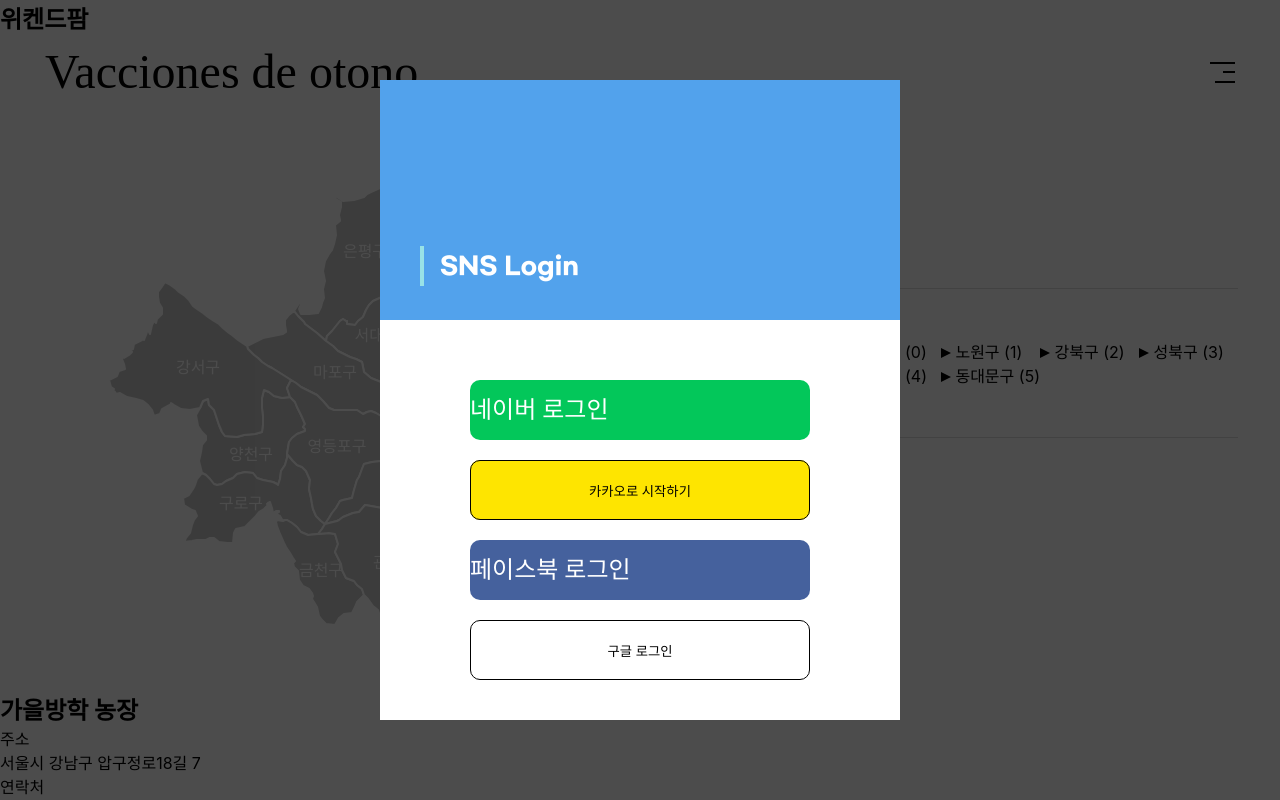
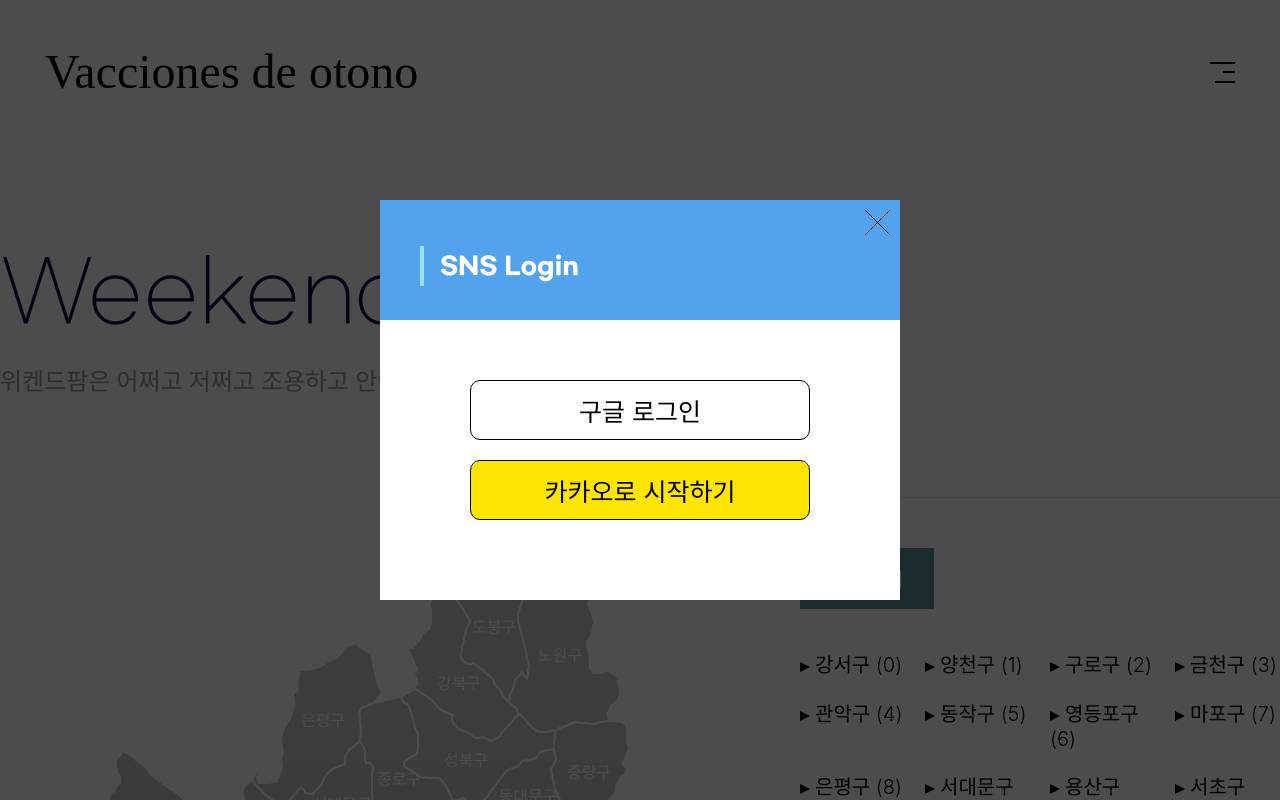
Before and after one commit to fall-vacation/front, a Next.js app: page /weekend-farm in a window 1280 px wide. Both pictures are taken after a click on the element 1222 px from the left and 72 px from the top of the page. Shown: the top 800 px of the page. Built offline with nearby package versions, Linux system fonts and the light colour scheme; a web font is replaced by a local one.

Commit message:
웨켄드팜 작업

```diff
--- a/components/common/GoogleLogin/login.tsx
+++ b/components/common/GoogleLogin/login.tsx
@@ -10,15 +10,22 @@
     },
   });
 
-  return <GoogleButton onClick={() => customLogin()}>구글 로그인</GoogleButton>;
+  return (
+    <>
+      <GoogleButton onClick={() => customLogin()}>구글 로그인</GoogleButton>
+    </>
+  );
 }
 
 const GoogleButton = styled.button`
+  display: block;
   width: 100%;
   height: 6rem;
   background-color: #fff;
   border: 1px black solid;
   border-radius: 10px;
   outline: none;
+  font-size: 2.5rem;
+  text-align: center;
   cursor: pointer;
 `;
--- a/components/common/KakaoLogin/login.tsx
+++ b/components/common/KakaoLogin/login.tsx
@@ -20,6 +20,8 @@
   color: black;
   border: 1px black solid;
   border-radius: 10px;
+  font-size: 2.5rem;
+  text-align: center;
   outline: none;
   cursor: pointer;
 `;
--- a/components/common/Modal/index.tsx
+++ b/components/common/Modal/index.tsx
@@ -1,10 +1,11 @@
 import { ReactNode, RefObject, useEffect, useState } from "react";
 import { createPortal } from "react-dom";
 import styled from "styled-components";
+import useOutsideClick from "../../../hook/outSideClick";
 
 type ModalProps = {
   children: ReactNode;
-  target: RefObject<HTMLDivElement>;
+  target?: RefObject<HTMLDivElement>;
   width?: number;
   height?: number;
 };
--- a/components/common/Nav/index.tsx
+++ b/components/common/Nav/index.tsx
@@ -10,14 +10,28 @@
 import GoogleLoginButton from "../GoogleLogin/login";
 import GoogleLogoutButton from "../GoogleLogin/logout";
 import KakaoLoginButton from "../KakaoLogin/login";
+import { useEffect } from "react";
 
 const Nav = () => {
   const modalRef = useRef<HTMLDivElement>(null);
+  const contentRef = useRef<HTMLDivElement>(null);
   const [isOpen, setIsOpen] = useState<boolean>(false);
 
-  useOutsideClick(modalRef, () => {
-    setIsOpen(false);
-  });
+  // useOutsideClick(modalRef, () => setIsOpen(false));
+
+  useEffect(() => {
+    const clickEvt = (e: any) => {
+      if (contentRef.current && !contentRef.current?.contains(e.target)) {
+        console.log("hi");
+      }
+    };
+
+    contentRef.current?.addEventListener("click", clickEvt);
+
+    return () => {
+      contentRef.current?.removeEventListener("click", clickEvt);
+    };
+  }, [contentRef]);
 
   return (
     <Wrap>
@@ -35,18 +49,22 @@
         {isOpen && (
           <Modal target={modalRef}>
             <Dim>
-              <S.ModalContents>
+              <S.ModalContents ref={contentRef}>
                 <div className="login_bg">
+                  <Close>
+                    <svg width={25} height={25} viewBox="0 0 25 25" onClick={() => setIsOpen(!isOpen)}>
+                      <path d="M0 0 L25 25 M25 0 L 0 25 Z" stroke="black"></path>
+                    </svg>
+                  </Close>
                   <h2 className="title">SNS Login</h2>
                 </div>
                 <ul>
-                  <li className="naver">네이버 로그인</li>
-                  <li className="kakao">
-                    <KakaoLoginButton />
-                  </li>
-                  <li className="facebook">페이스북 로그인</li>
+                  {/* <li className="naver">네이버 로그인</li> */}
                   <li>
                     <GoogleLoginButton />
+                  </li>
+                  <li>
+                    <KakaoLoginButton />
                   </li>
                 </ul>
               </S.ModalContents>
@@ -69,4 +87,12 @@
   overflow: hidden;
 `;
 
+const Close = styled.div`
+  padding: 10px;
+  text-align: right;
+  > svg {
+    cursor: pointer;
+  }
+`;
+
 export default Nav;
--- a/components/common/Nav/style.ts
+++ b/components/common/Nav/style.ts
@@ -5,7 +5,7 @@
   width: 100%;
   height: 14.4rem;
   box-sizing: border-box;
-  position: absolute;
+  position: relative;
   padding: 0 4.5rem;
   background: transparent;
   top: 0;
@@ -33,15 +33,16 @@
   top: 50%;
   transform: translate(-50%, -50%);
   width: 52rem;
-  height: 64rem;
+  height: 40rem;
   background-color: #fff;
+
   > * {
     box-sizing: border-box;
   }
 
   .login_bg {
     background: #52a2ec;
-    height: 24rem;
+    height: 12rem;
     position: relative;
     &::after{
       content: '';
@@ -116,9 +117,7 @@
         background-color: #FEE500;
         color: black;
       }
-      &.facebook {
-        background-color: #45619D;
-      }
+
       &.google {
         background-color: #FFFFFF;
         border: 0.1rem solid #DEDEDE;
--- a/components/pages/home/Title/style.ts
+++ b/components/pages/home/Title/style.ts
@@ -1,17 +1,32 @@
-import styled from 'styled-components'
-import * as Palett from '@/constant/color'
-import MainVisualImg from '../../../public/images/bg_visual.jpg'
+import styled from "styled-components";
+import * as Palett from "@/constant/color";
+import MainVisualImg from "../../../public/images/bg_visual.jpg";
 export const ContainerWrap = styled.div`
   position: relative;
   width: 100%;
   height: 96rem;
-  background: url('../../../../images/bg_visual.jpg') no-repeat center top;
+  background: url("../../../../images/bg_visual.jpg") no-repeat center top;
   background-size: contain;
-`
+`;
 export const ContainerBox = styled.div`
   max-width: 1538px;
   margin: 0 auto;
-`
+  .title {
+    margin-top: 100px;
+    margin-bottom: 21px;
+    font-size: 84px;
+    font-weight: 300;
+    font-family: "GmarketSans";
+    color: #0f094a;
+  }
+  .slogan {
+    margin-bottom: 100px;
+    font-size: 24px;
+    font-weight: 300;
+    font-family: "S-CoreDream";
+    color: #999;
+  }
+`;
 export const Slogan = styled.h2`
   padding-top: 250px;
   font-size: 8rem;
@@ -19,7 +34,7 @@
   line-height: 1.1;
   font-weight: 700;
   letter-spacing: -0.25;
-  font-family: 'GmarketSans';
+  font-family: "GmarketSans";
   font-weight: 500;
   span {
     font-size: 3.2rem;
@@ -29,7 +44,7 @@
     color: #fff;
     margin-top: 3.2rem;
   }
-`
+`;
 
 export const InputBox = styled.div`
   display: flex;
@@ -44,14 +59,14 @@
     height: 8rem;
     padding: 0.5rem 0 0.5rem 2rem;
     width: 74.8rem;
-    input[type='text'] {
+    input[type="text"] {
       width: 100%;
       height: 100%;
       padding: 5px;
       font-size: 2.4rem;
     }
   }
-`
+`;
 export const ZoomBox = styled.div`
   width: 9.2rem;
   height: 8rem;
@@ -59,4 +74,4 @@
   display: flex;
   align-items: center;
   justify-content: center;
-`
+`;
--- a/components/pages/weekend-farm/south-korea.tsx
+++ b/components/pages/weekend-farm/south-korea.tsx
@@ -1,21 +1,59 @@
 import { useEffect } from "react";
+import styled from "styled-components";
 
 type SouthKoreaProps = {
   width: number;
+  handleClick: (v: string) => void;
 };
 
-/**
- * 현재 path 와 text가 나눠져있는데,
- * path에 click이벤트가 걸려있어, text클릭시 이벤트가 발동하지않는다
- * 따라서 추후에 같은구끼리 g > path,text 형태로 묶어야함
- */
+export const FIXED_LOCATION_INFO = [
+  { name: "강서구", id: "CD11500" },
+  { name: "양천구", id: "CD11470" },
+  { name: "구로구", id: "CD11530" },
+  { name: "금천구", id: "CD11545" },
+  { name: "관악구", id: "CD11620" },
+  { name: "동작구", id: "CD11590" },
+  { name: "영등포구", id: "CD11560" },
+  { name: "마포구", id: "CD11440" },
+  { name: "은평구", id: "CD11380" },
+  { name: "서대문구", id: "CD11410" },
+  { name: "용산구", id: "CD11170" },
+  { name: "서초구", id: "CD11650" },
+  { name: "강남구", id: "CD11680" },
+  { name: "송파구", id: "CD11710" },
+  { name: "강동구", id: "CD11740" },
+  { name: "광진구", id: "CD11215" },
+  { name: "성동구", id: "CD11200" },
+  { name: "중구", id: "CD11140" },
+  { name: "종로구", id: "CD11110" },
+  { name: "성북구", id: "CD11290" },
+  { name: "강북구", id: "CD11305" },
+  { name: "도봉구", id: "CD11320" },
+  { name: "노원구", id: "CD11350" },
+  { name: "중랑구", id: "CD11260" },
+  { name: "동대문구", id: "CD11230" },
+];
 
-export default function SouthKorea({ width }: SouthKoreaProps) {
+const LocationIcon = () => {
+  return (
+    <>
+      <svg width={50} height={50} viewBox="0 0 50 50">
+        <path d=""></path>
+      </svg>
+    </>
+  );
+};
+
+export default function SouthKorea({ width, handleClick }: SouthKoreaProps) {
   useEffect(() => {
     const locationList = document.querySelectorAll(".locations path");
 
     locationList.forEach((location, index) => {
-      location.addEventListener("click", () => {
+      location.addEventListener("click", (e) => {
+        const currentTarget = e.target as HTMLElement;
+        const name = FIXED_LOCATION_INFO.filter((info) => info.id === currentTarget.id)[0]?.name || "";
+        handleClick(name);
+
         const target = locationList[index];
         locationList.forEach((v, _) => {
           v.classList.add("FillGrey");
@@ -24,6 +62,7 @@
       });
     });
   }, []);
+
   return (
     <>
       <svg className="south-korea" width={width} height={(656 * width) / 800} xmlns="http://www.w3.org/2000/svg" viewBox=" 0 0 800 656 ">
@@ -33,6 +72,8 @@
             className="FillGrey"
             d="M 455 297 l 4 -2 1 0 1 0 3 -1 4 5 7 3 2 6 0 8 -11 2 -11 1 -8 0 -9 1 -8 1 -9 1 -9 -2 -10 -1 -9 1 -4 3 -2 3 -6 -6 -3 -4 -5 -6 -4 -5 -2 -5 5 -3 0 -6 0 -10 0 -9 1 -9 -3 -4 -2 0 -2 0 -1 -4 0 -9 -5 -9 1 -10 -1 -11 -1 -6 2 -6 5 -2 7 -3 10 -2 2 -1 3 0 1 0 4 -2 8 -1 3 6 4 1 3 8 3 10 1 6 3 5 0 9 0 7 -1 5 -6 3 -6 4 -1 5 6 4 5 3 5 4 9 1 10 0 4 4 3 4 5 10 1 3 z "
           />
+          <LocationIcon />
+
           <path
             id="CD11140"
             className="FillGrey"
@@ -154,6 +195,9 @@
             d="M 726 320 l 1 7 3 9 0 9 1 9 1 10 1 5 -1 -1 -5 -1 -3 0 -4 2 -11 0 -8 1 -5 6 -4 5 -4 6 -2 4 -1 8 -4 7 -3 2 1 1 -1 2 -6 7 -1 8 -5 -2 -5 -3 -3 -2 -8 -4 -5 -3 -8 -5 -5 -2 0 -7 1 -3 2 -5 0 -8 -4 -4 -4 -2 -6 -2 -7 0 2 -4 2 -5 2 -10 4 -10 1 -1 4 -6 7 -6 5 -3 6 -3 8 -3 4 -1 5 0 11 0 9 -4 7 -5 8 -6 11 -6 11 0 0 7 3 6 z "
           />
         </g>
+        <g clipPath="url(#clip0_367_44)">
+          <rect width="50" height="50" fill="url(#pattern0)" />
+        </g>
 
         <g className="texts">
           <text id="LCD11110" className="TEXT" x="399" y="277">
@@ -232,6 +276,15 @@
             강동구
           </text>
         </g>
+
+        <defs>
+          <pattern id="pattern0" patternContentUnits="objectBoundingBox" width="1" height="1">
+            <use xlinkHref="#image0_367_44" transform="scale(0.00195312)" />
+          </pattern>
+          <clipPath id="clip0_367_44">
+            <rect width="512" height="512" fill="white" />
+          </clipPath>
+        </defs>
       </svg>
 
       <style jsx>{`
--- a/hook/outSideClick.ts
+++ b/hook/outSideClick.ts
@@ -4,7 +4,8 @@
   useEffect(() => {
     const proc = (e: any) => {
       if (e.path === undefined) return;
-      if (ref.current && !ref.current.contains(e.target) && e.path.find((v: HTMLDivElement) => v.id === "x-portal") === undefined) {
+      if (ref.current && !ref.current.contains(e.target)) {
+        console.log("/?");
         handler(e);
       }
     };
--- a/pages/weekend-farm/index.tsx
+++ b/pages/weekend-farm/index.tsx
@@ -1,7 +1,10 @@
+import { useState } from "react";
 import SouthKorea from "@/components/pages/weekend-farm/south-korea";
 import { Farm } from "../../types/type";
 import styled from "styled-components";
 import * as S from "../../components/pages/home/Title/style";
+import { Color } from "@/constant/color";
+import { FIXED_LOCATION_INFO } from "../../components/pages/weekend-farm/south-korea";
 
 type Props = {
   farmList: Farm[];
@@ -72,28 +75,40 @@
   },
 ];
 
-const locations = ["도봉구", "노원구", "강북구", "성북구", "중랑구", "동대문구"];
+const locations = FIXED_LOCATION_INFO.map((info) => info.name);
 
 const Index = ({ farmList }: Props) => {
+  const [filter, setFilter] = useState<string>("");
+  const handleFilter = (type: string) => {
+    if (type === "all") {
+      console.log(type);
+    } else {
+      console.log(type);
+    }
+  };
   return (
     <S.ContainerBox>
-      <h2>위켄드팜</h2>
+      <h2 className="title">Weekend Farm</h2>
+      <div className="slogan">위켄드팜은 어쩌고 저쩌고 조용하고 안락한 블라블라 다양한 농장을 제공합니다아.</div>
 
       <FilterWrap>
-        <SouthKorea width={800} />
+        <SouthKorea width={800} handleClick={(v) => setFilter(v)} />
 
-        <div>
+        <LocationWrap>
+          <LocationBtn onClick={() => handleFilter("all")}>전체보기</LocationBtn>
           <Locations>
-            {locations.map((location, i) => (
-              <li key={i}>
-                <svg width={10} height={10} viewBox="0 0 10 10">
-                  <path d="M0 0 L0 10 L10 5 Z"></path>
-                </svg>{" "}
-                {location} ({i})
-              </li>
-            ))}
+            {locations.map((location, i) => {
+              return (
+                <li key={i} onClick={() => handleFilter(location)} style={location === filter ? { color: "#e9b665", fontWeight: "bold" } : {}}>
+                  <svg width={10} height={10} viewBox="0 0 10 10" style={{ marginRight: 5 }}>
+                    <path d="M0 0 L0 10 L10 5 Z"></path>
+                  </svg>
+                  {location} ({i})
+                </li>
+              );
+            })}
           </Locations>
-        </div>
+        </LocationWrap>
       </FilterWrap>
 
       {MOCK_DATA.map((el) => {
@@ -183,12 +198,32 @@
   align-items: center;
 `;
 
-const Locations = styled.ul`
-  display: grid;
-  grid-template-columns: repeat(4, 1fr);
+const LocationWrap = styled.div`
   padding: 50px 0;
   border-top: 1px #dedede solid;
   border-bottom: 1px #dedede solid;
+`;
+const LocationBtn = styled.button`
+  padding: 16px 30px;
+  background-color: ${Color.colorPointer01};
+  color: white;
+  font-size: 20px;
+  outline: none;
+  border: none;
+  cursor: pointer;
+`;
+
+const Locations = styled.ul`
+  display: grid;
+  margin-top: 40px;
+  grid-template-columns: repeat(4, 1fr);
+  gap: 20px;
+  font-size: 20px;
+  font-weight: 300;
+
+  > li {
+    cursor: pointer;
+  }
 `;
 
 export const getStaticProps = async () => {
```
